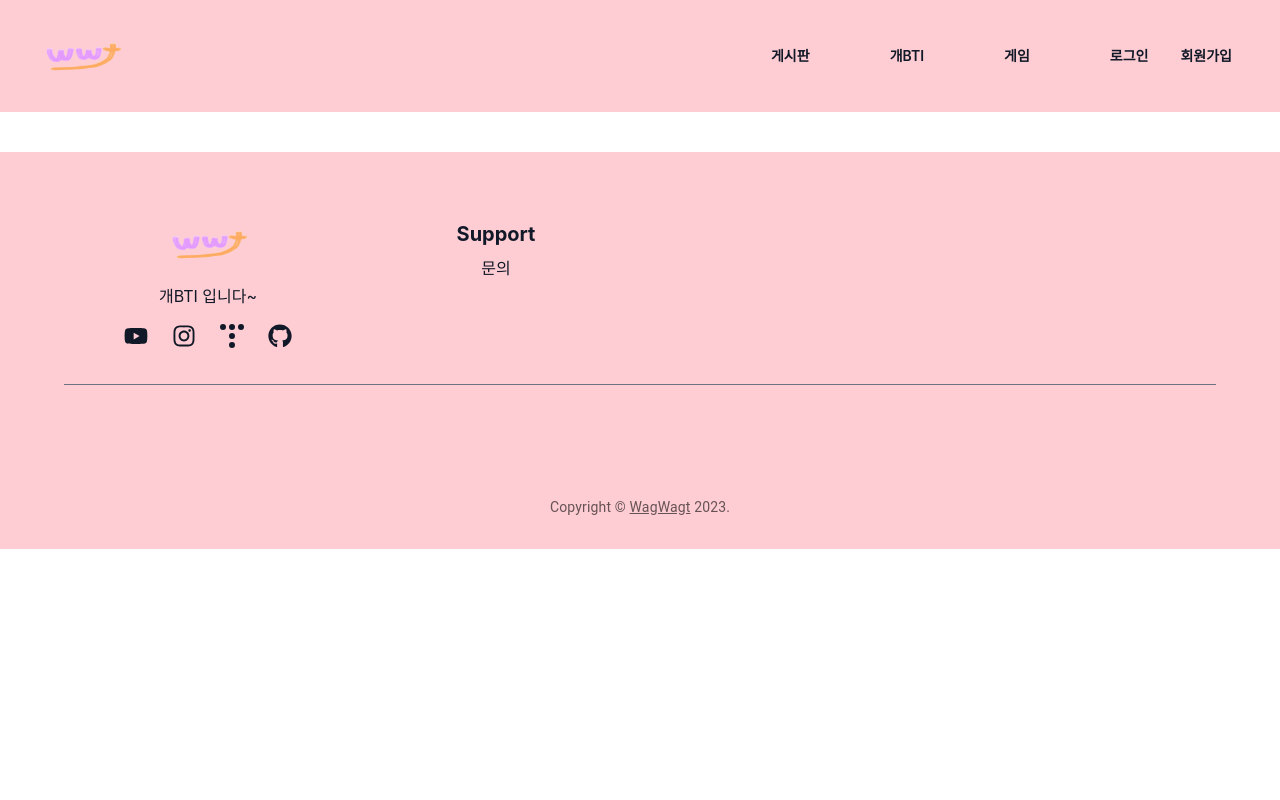
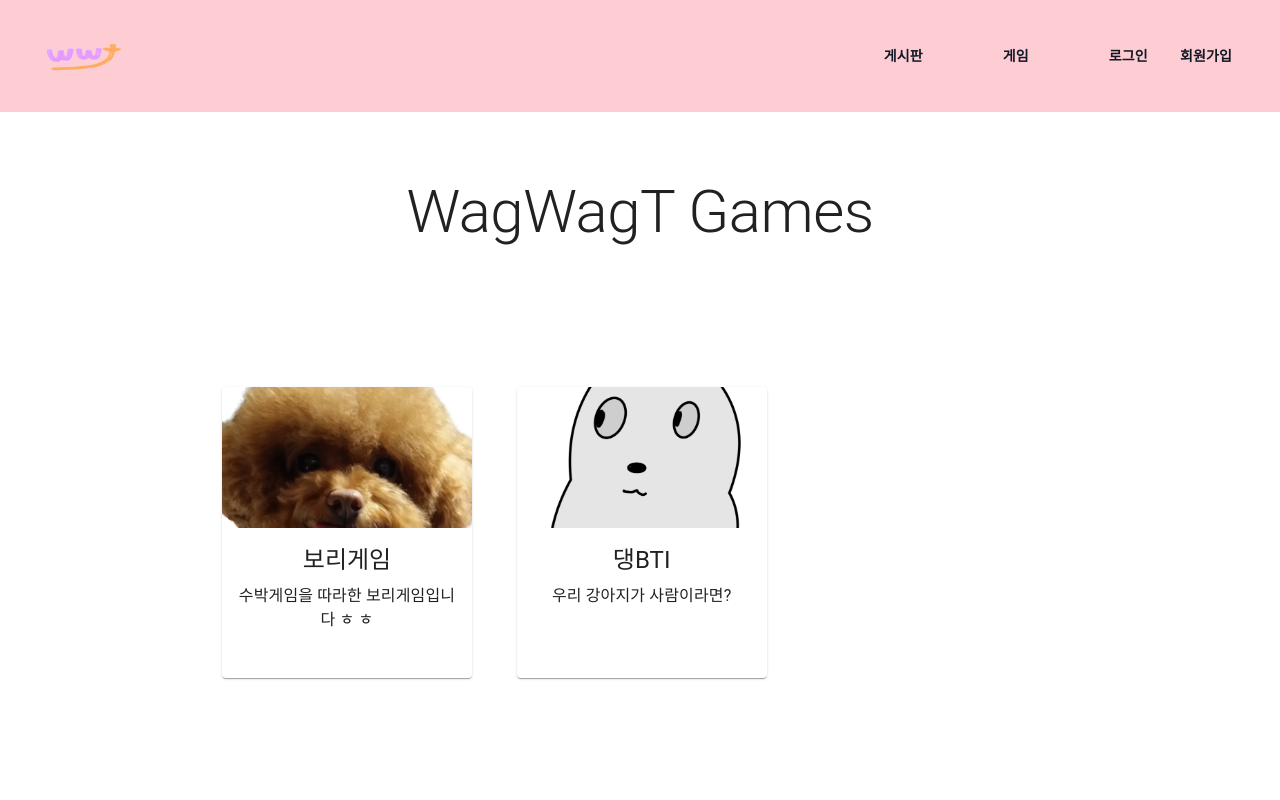
Before and after one commit to jihoonLeee/borikkori_view, a React (Create React App) app: page /#/games in a window 1280 px wide. Shown: the top 800 px of the page. Built offline with nearby package versions, Linux system fonts and the light colour scheme; no server answers.

Commit message:
게시판 수정

```diff
--- a/src/App.js
+++ b/src/App.js
@@ -10,8 +10,9 @@ import Header from './Pages/Layout/Header';
 import Join from './Pages/User/Join';
 import Login from './Pages/User/Login';
 import BoardWrite from './Pages/Board/BoardWrite';
+import GameList from './Pages/Game/GameList';
 import Game from './Pages/Game/Game';
-
+import Post from './Pages/Board/Post';
 import { AuthProvider } from './Modules/AuthProvider';
 
 import './App.css';
@@ -36,7 +37,9 @@ export default function App() {
             <Route path="/join" element={<Join />} />
             <Route path="/login" element={<Login />} />
             <Route path="/boardWrite" element={<BoardWrite />} />  {/**게시판 아이디 넘기기 / 게시판 종류별로 아이디 지정 */}
-            <Route path="/game" element={<Game />} />
+            <Route path="/games" element={<GameList />} />
+            <Route path="/boriGame" element={<Game />} />
+            <Route path="/post/:postId" element={<Post />} />
           </Routes>
           <Footer />
         </Router>
--- /dev/null
+++ b/src/Modules/DateFormat.js
@@ -0,0 +1,9 @@
+function DateFormat(dateString) {
+    const inputDate = new Date(dateString);
+
+    let formattedDate = `${inputDate.getFullYear()}.${inputDate.getMonth()+1}.${inputDate.getDate()} ${inputDate.getUTCHours()+9}:${inputDate.getUTCMinutes()}:${inputDate.getUTCSeconds()}`;
+
+    return formattedDate;
+  }
+
+  module.exports = DateFormat;
--- a/src/Pages/Board/BoardWrite.jsx
+++ b/src/Pages/Board/BoardWrite.jsx
@@ -32,7 +32,7 @@ export default function BoardWrite() {
       );
       if (response.status === 201) {
         alert('글이 성공적으로 등록되었습니다.');
-        navigate("/");
+        navigate("/mainBoard");
         window.location.reload();
       }
     } catch (error) {
--- a/src/Pages/Board/MainBoard.jsx
+++ b/src/Pages/Board/MainBoard.jsx
@@ -23,6 +23,7 @@ const theme = createTheme({
       },
     },
   });
+var totalPosts = 0;
 export default function DogBoard() {
   const StyledTableCell = styled(TableCell)(() => ({
     [`&.${tableCellClasses.head}`]: {
@@ -32,22 +33,21 @@ export default function DogBoard() {
     },
     [`&.${tableCellClasses.body}`]: {
       fontSize: 13,
-
     },
     '&:nth-of-type(1)': {
-      width: '67%',
+      width: '40%',
     },
     '&:nth-of-type(2)': {
-      width: '13%',
+      width: '10%',
     },
     '&:nth-of-type(3)': {
       width: '10%',
     },
     '&:nth-of-type(4)': {
-      width: '5%',
+      width: '10%',
     },
     '&:nth-of-type(5)': {
-      width: '5%',
+      width: '10%',
     },
   }));
 
@@ -55,25 +55,31 @@ export default function DogBoard() {
     '&:nth-of-type(odd)': {
       backgroundColor: theme.palette.action.hover,
     },
-    // hide last border
     '&:last-child td, &:last-child th': {
       border: 0,
     },
   }));
     const [posts, setPosts] = useState([]);
+    const [page, setPage] = useState(1);
 
     useEffect(() => {
-      axios.get('/posts/list')
-            .then(response => {
-                setPosts(response.data);
-            })
-            .catch(error => {
-                console.error('There was an error!', error);
-            });
-    }, []);
+      axios.get('/posts/list', {
+        params: {
+          page: page
+        },
+        withCredentials: true
+      })
+      .then(response => {
+        totalPosts= response.data.totalCount;
+        setPosts(response.data.posts);
+      })
+      .catch(error => {
+        console.error('에러', error);
+      });
+    }, [page]);
     return (
         <main className="flex flex-col items-center px-4 md:px-6 dark:bg-rose-900 min-h-screen">
-        <section className="w-full max-w-5xl mt-8 bg-white dark:bg-rose-950 rounded-lg shadow-md overflow-hidden">
+        <section className="w-full max-w-6xl mt-8 bg-white dark:bg-rose-950 rounded-lg shadow-md overflow-hidden">
           <div className="p-6">
             <div className="flex justify-between items-center mb-4">
               <h2 className="text-2xl font-semibold text-rose-900 dark:text-rose-50">정보 공유</h2>
@@ -93,10 +99,10 @@ export default function DogBoard() {
                 <TableHead>
                   <TableRow>
                     <StyledTableCell>제목</StyledTableCell>
-                    <StyledTableCell align="right">닉네임</StyledTableCell>
-                    <StyledTableCell align="right">날짜</StyledTableCell>
-                    <StyledTableCell align="right">조회수</StyledTableCell>
-                    <StyledTableCell align="right">따봉</StyledTableCell>
+                    <StyledTableCell >닉네임</StyledTableCell>
+                    <StyledTableCell >날짜</StyledTableCell>
+                    <StyledTableCell >조회수</StyledTableCell>
+                    <StyledTableCell >따봉</StyledTableCell>
                   </TableRow>
                 </TableHead>
                 <TableBody>
@@ -108,25 +114,16 @@ export default function DogBoard() {
                         {post.title}
                       </Link>
                     </StyledTableCell>
-                    <StyledTableCell align="right">{post.nickName}</StyledTableCell>
+                    <StyledTableCell align="center">{post.nickName}</StyledTableCell>
                     <StyledTableCell align="right">{formatDate(post.regDate)}</StyledTableCell>
-                    <StyledTableCell align="right">{post.visitCnt}</StyledTableCell>
-                    <StyledTableCell align="right">{post.likeCnt}</StyledTableCell>
+                    <StyledTableCell align="center">{post.visitCnt}</StyledTableCell>
+                    <StyledTableCell align="center">{post.likeCnt}</StyledTableCell>
                   </StyledTableRow>
                 ))}
                 </TableBody>
               </Table>
             </TableContainer>
             <div className="flex justify-between mt-4">
-            {/* <ThemeProvider theme={theme}>
-                <ButtonGroup variant="contained" color="secondary" aria-label="outlined primary button group">
-                <Button variant="contained" color="secondary">이전</Button>
-                <Button variant="contained" color="secondary">1</Button>
-                <Button variant="contained" color="secondary">2</Button>
-                <Button variant="contained" color="secondary">3</Button>
-                <Button variant="contained" color="secondary">다음</Button>
-                </ButtonGroup>
-            </ThemeProvider> */}
 
            <ThemeProvider theme={theme}>
            <div className="flex border rounded h-9">
@@ -137,13 +134,19 @@ export default function DogBoard() {
            </div>
             <div className="flex justify-between mt-4">
               <div className="flex justify-center flex-grow">
-              <Pagination count={10} variant="outlined" shape="rounded" />
+              <Pagination count={totalPage()} variant="outlined" shape="rounded"
+                  onChange={(event, value) => setPage(value)} />
             </div>
             </div>
           </div>
         </section>
       </main>
     );
+}
+
+function totalPage(){
+  let pages = totalPosts/10;
+  return Math.ceil(pages);
 }
 
 function formatDate(dateString) {
@@ -159,7 +162,7 @@ function formatDate(dateString) {
     formattedDate = `${inputDate.getHours()}:${inputDate.getMinutes()}`;
   } else {
     // 다른 날짜인 경우
-    formattedDate = `${inputDate.getFullYear()}.${inputDate.getMonth()+1}.${inputDate.getDate()} ${inputDate.getHours()}:${inputDate.getMinutes()}`;
+    formattedDate = `${inputDate.getFullYear()}.${inputDate.getMonth()+1}.${inputDate.getDate()}`;
   }
 
   return formattedDate;
--- /dev/null
+++ b/src/Pages/Board/Post.jsx
@@ -0,0 +1,75 @@
+import { useParams ,Link} from 'react-router-dom';
+import React, { useState, useEffect} from 'react';
+import Button from '@mui/material/Button';
+import Paper from '@mui/material/Paper';
+import axios from 'axios';
+import Typography from '@mui/joy/Typography';
+import Card from '@mui/joy/Card';
+import Box from '@mui/joy/Box';
+import DateFormat from '../../Modules/DateFormat';
+
+export default function Post() {
+  let { postId } = useParams();
+  const [posts, setPosts] = useState([]);
+
+  useEffect(() => {
+    axios.get('/posts/post', {
+      params: {
+        id: postId
+      },
+      withCredentials: true
+    })
+    .then(response => {
+      setPosts(response.data);
+    })
+    .catch(error => {
+      console.error("에러", error);
+    });
+  }, []);
+  return (
+        <main className="flex flex-col items-center px-4 md:px-6 dark:bg-rose-900 min-h-screen">
+        <section className="w-full max-w-6xl mt-8 bg-white dark:bg-rose-950 rounded-lg shadow-md overflow-hidden">
+            <div className="flex justify-between items-center mb-4">
+              <h2 className="text-2xl font-semibold text-rose-900 dark:text-rose-50">정보 공유</h2>
+            </div>
+            <hr className="my-4 border-rose-200 dark:border-rose-800" />
+
+            <Card variant="outlined">
+              <Box display="flex" justifyContent="space-between" mb={0.5}>
+                <Typography level="h3" fontSize="xl">
+                {posts.title}
+                </Typography>
+                <Box display="flex" justifyContent="space-between" width="auto" ml={2}>
+                  <Typography fontSize="sm" mr={0.5}>
+                  {DateFormat(posts.regDate)}
+                  </Typography>
+                </Box>
+              </Box>
+              <Box display="flex" justifyContent="space-between" mb={0.5}>
+                  <Typography fontSize="sm" >
+                    {posts.nickName}
+                  </Typography>
+                  <Box display="flex" justifyContent="space-between" width="auto" ml={2}>
+                    <Typography fontSize="sm" mr={0.5}>
+                      조회수
+                    </Typography>
+                    <Typography level="h2" fontSize="sm" mr={2}>
+                    {posts.visitCnt}
+                    </Typography>
+                    <Typography fontSize="sm" mr={0.5}>
+                      따봉
+                    </Typography>
+                    <Typography level="h2" fontSize="sm">
+                    {posts.likeCnt}
+                    </Typography>
+                  </Box>
+              </Box>
+              <hr className="my-4 border-rose-900 dark:border-rose-200" />
+              <Typography align="left">
+              {posts.contents}
+              </Typography>
+            </Card>
+        </section>
+      </main>
+  );
+}
--- /dev/null
+++ b/src/Pages/Game/GameList.jsx
@@ -0,0 +1,112 @@
+import * as React from 'react';
+import Button from '@mui/material/Button';
+import Card from '@mui/material/Card';
+import CardContent from '@mui/material/CardContent';
+import CardMedia from '@mui/material/CardMedia';
+import CssBaseline from '@mui/material/CssBaseline';
+import Grid from '@mui/material/Grid';
+import Box from '@mui/material/Box';
+import Typography from '@mui/material/Typography';
+import Container from '@mui/material/Container';
+import { createTheme, ThemeProvider } from '@mui/material/styles';
+import { Link } from "react-router-dom";
+
+const cards = [1, 2, 3, 4, 5, 6, 7, 8, 9];
+
+// TODO remove, this demo shouldn't need to reset the theme.
+const defaultTheme = createTheme();
+
+export default function Album() {
+  return (
+    <ThemeProvider theme={defaultTheme}>
+      <CssBaseline />
+      <main>
+        {/* Hero unit */}
+        <Box
+          sx={{
+            bgcolor: 'background.paper',
+            pt: 8,
+            pb: 6,
+          }}
+        >
+          <Container maxWidth="sm">
+            <Typography
+              component="h1"
+              variant="h2"
+              align="center"
+              color="text.primary"
+              gutterBottom
+            >
+              WagWagT Games
+            </Typography>
+
+          </Container>
+        </Box>
+        <Container sx={{ py: 8 }} maxWidth="md">
+          <Grid container spacing={4}>
+            <Grid item key="boriGame" xs={12} sm={6} md={4}>
+                <Link to='/boriGame'>
+                <Button>
+                    <Card
+                    sx={{ height: '100%', display: 'flex', flexDirection: 'column' }}
+                    >
+                    <CardMedia
+                        component="div"
+                        sx={{
+                            pt: '56.25%',
+                        }}
+                        image="/images/game/bori.png"
+                    />
+                    <CardContent sx={{ flexGrow: 1, height: 150, width:250,overflow: 'hidden' }}>
+                        <Typography gutterBottom variant="h5" component="h2">
+                        보리게임
+                        </Typography>
+                        <Typography>
+                        수박게임을 따라한 보리게임입니다 ㅎ ㅎ
+                        </Typography>
+                    </CardContent>
+                    </Card>
+                </Button>
+                </Link>
+            </Grid>
+            <Grid item key="mbti" xs={12} sm={6} md={4}>
+                <Link to='/dogBTI'>
+                <Button>
+                    <Card
+                    sx={{ height: '100%', display: 'flex', width:250, flexDirection: 'column' }}
+                    >
+                    <CardMedia
+                        component="div"
+                        sx={{
+                            pt: '56.25%',
+                        }}
+                        image="/images/dog_big_logo.jpg"
+                    />
+                    <CardContent sx={{ flexGrow: 1, height: 150, overflow: 'hidden' }}>
+                        <Typography gutterBottom variant="h5" component="h2">
+                         댕BTI
+                        </Typography>
+                        <Typography>
+                        우리 강아지가 사람이라면?
+                        </Typography>
+                    </CardContent>
+                    </Card>
+                </Button>
+                </Link>
+            </Grid>
+          </Grid>
+        </Container>
+      </main>
+      <Box sx={{ bgcolor: 'background.paper', p: 6 }} component="footer">
+        <Typography
+          variant="subtitle1"
+          align="center"
+          color="text.secondary"
+          component="p"
+        >
+          Made By Matter.js
+        </Typography>
+      </Box>
+    </ThemeProvider>
+  );
+}
--- a/src/Pages/Layout/header.jsx
+++ b/src/Pages/Layout/header.jsx
@@ -60,8 +60,8 @@ export default function Header() {
         </div>
         <Popover.Group className="hidden lg:flex lg:gap-x-12">
           <StyledButton to="/mainBoard">게시판</StyledButton>
-          <StyledButton to="/dogBTI">개BTI</StyledButton>
-          <StyledButton to="/game">게임</StyledButton>
+          {/* <StyledButton to="/dogBTI">개BTI</StyledButton> */}
+          <StyledButton to="/games">게임</StyledButton>
           <div className="flex flex-1 justify-end">
             { !authenticated ? (
               <>
@@ -94,7 +94,8 @@ export default function Header() {
             <div className="-my-6 divide-y divide-gray-500/10">
               <div className="space-y-2 py-6">
                 <NavLink to="/dogBoard">게시판</NavLink>
-                <NavLink to="/dogBTI">개BTI</NavLink>
+                <NavLink to="/games">게임</NavLink>
+                {/* <NavLink to="/dogBTI">개BTI</NavLink> */}
               </div>
               <div className="py-6">
                 {!authenticated ? (
```
